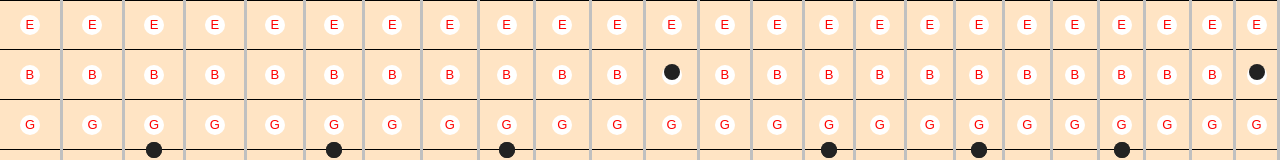
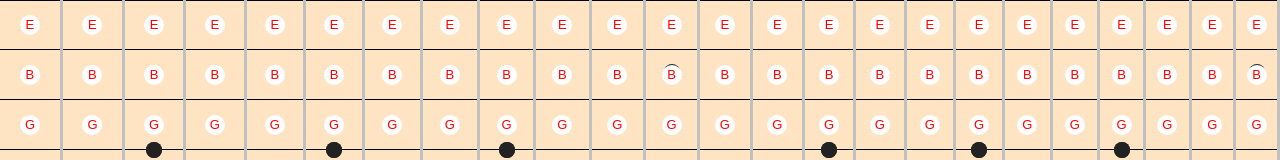
Before and after one commit to DmitryPacificAtion/scales-learning-help-tool, a React app: page / in a window 1280 px wide. Shown: the top 160 px of the page. Built offline with nearby package versions, Linux system fonts and the light colour scheme.

Commit message:
fix incrustation

```diff
--- a/src/components/Flat/styles.scss
+++ b/src/components/Flat/styles.scss
@@ -19,6 +19,7 @@
         height: 16px;
         top: calc(50% - 8px);
         left: calc(50% - 8px);
+        z-index: 1;
     }
 }
 .flat:nth-child(12n) {
--- a/src/components/String/styles.scss
+++ b/src/components/String/styles.scss
@@ -19,6 +19,7 @@
         font-size: 13px;
         cursor: pointer;
         font-family: Arial;
+        z-index: 2;
     }
 }
 .string:first-child {
```
